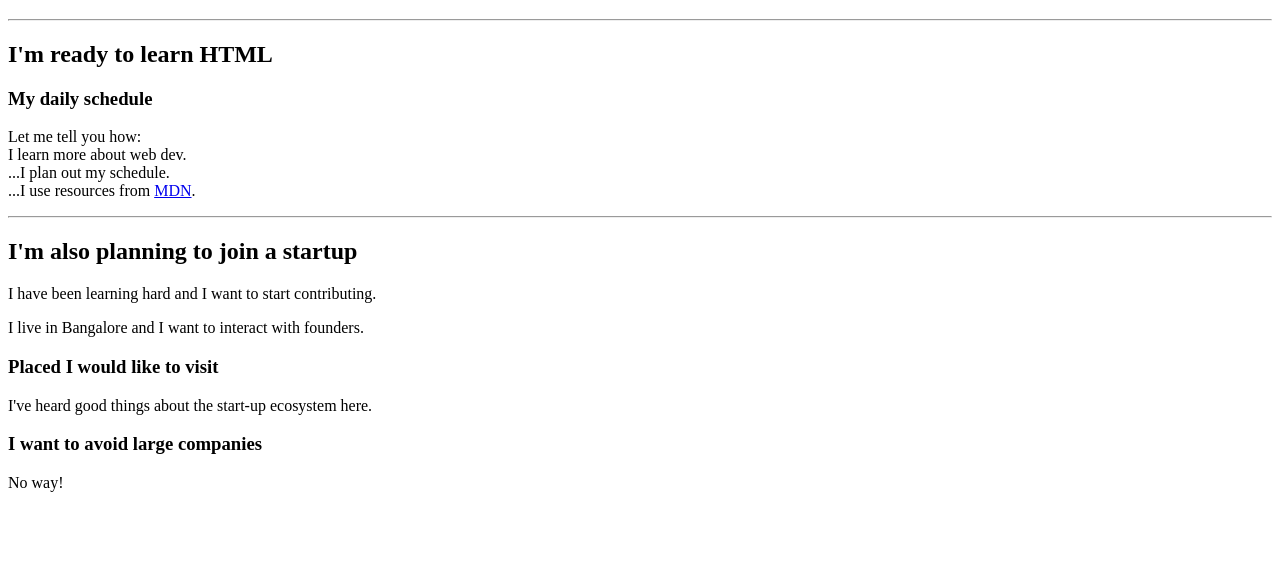
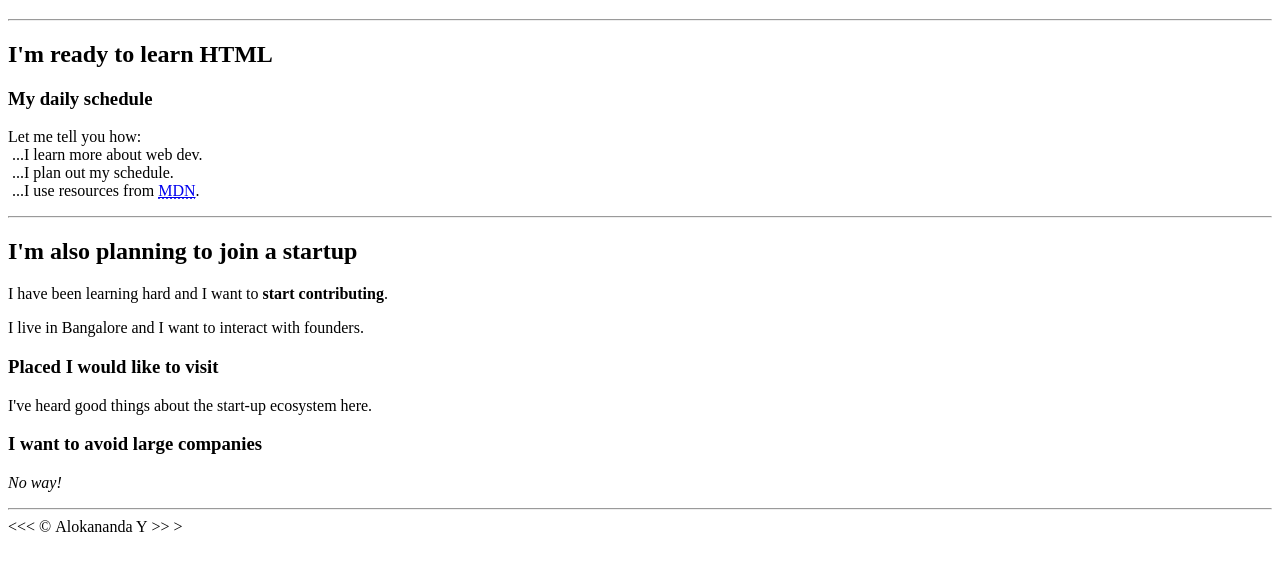
Before and after one commit to alok-38/100XDev, a plain HTML site: page dave-gray/02_lesson/index.html in a window 1280 px wide. Shown: the part 61-632 px from the top of the page. Drawn offline with Linux system fonts and the light colour scheme.

Commit message:
Completed two chapters

```diff
--- a/dave-gray/02_lesson/index.html
+++ b/dave-gray/02_lesson/index.html
@@ -19,17 +19,24 @@
     <h3>My daily schedule</h3>
     <p>
       Let me tell you how: <br />
-      I learn more about web dev.
-      <br />...I plan out my schedule. <br />...I use resources from
-      <a target="_blank" href="https://developer.mozilla.org/en-US/">MDN</a>.
+      &nbsp;...I learn more about web dev.
+      <br />&nbsp;...I plan out my schedule. <br />&nbsp;...I use resources from
+      <a target="_blank" href="https://developer.mozilla.org/en-US/"
+        ><abbr title="Mozilla Developer Network">MDN</abbr></a
+      >.
     </p>
     <hr />
     <h2>I'm also planning to join a startup</h2>
-    <p>I have been learning hard and I want to start contributing.</p>
+    <p>
+      I have been learning hard and I want to
+      <strong>start contributing</strong>.
+    </p>
     <p>I live in Bangalore and I want to interact with founders.</p>
     <h3>Placed I would like to visit</h3>
     <p>I've heard good things about the start-up ecosystem here.</p>
     <h3>I want to avoid large companies</h3>
-	<p>No way!</p>
+    <p><em>No way!</em></p>
+    <hr />
+    &lt;&lt;&lt;&nbsp;&copy;&nbsp;Alokananda <span>Y</span>&nbsp;&gt;&gt; &gt;
   </body>
 </html>
```
